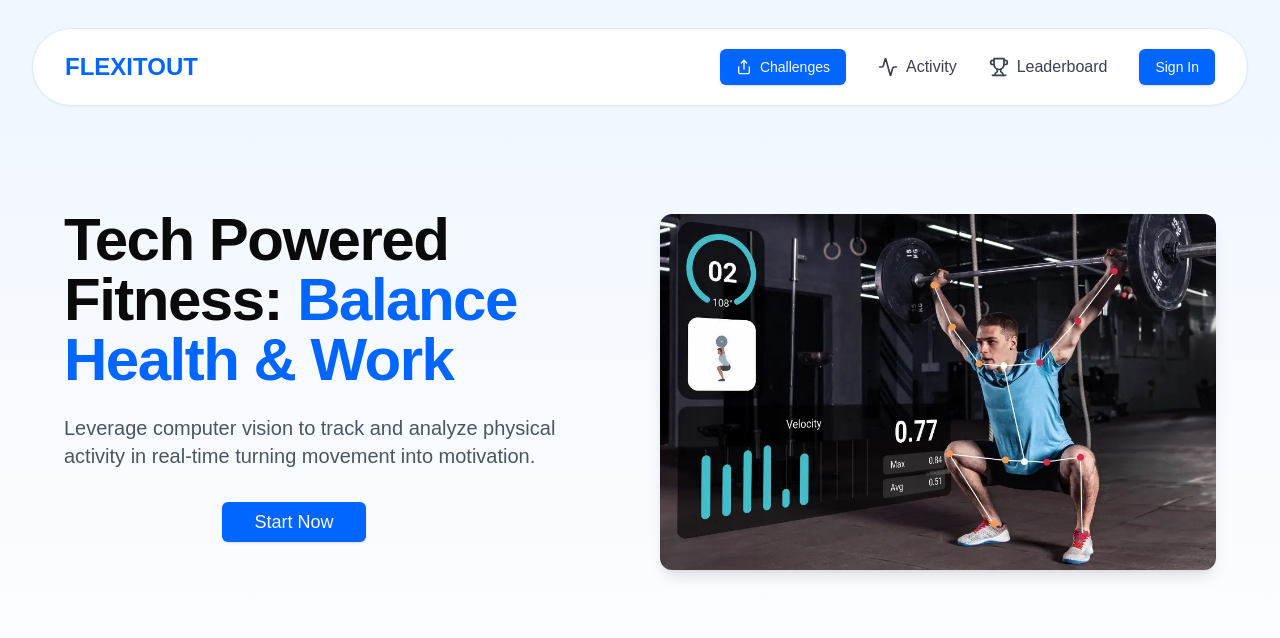
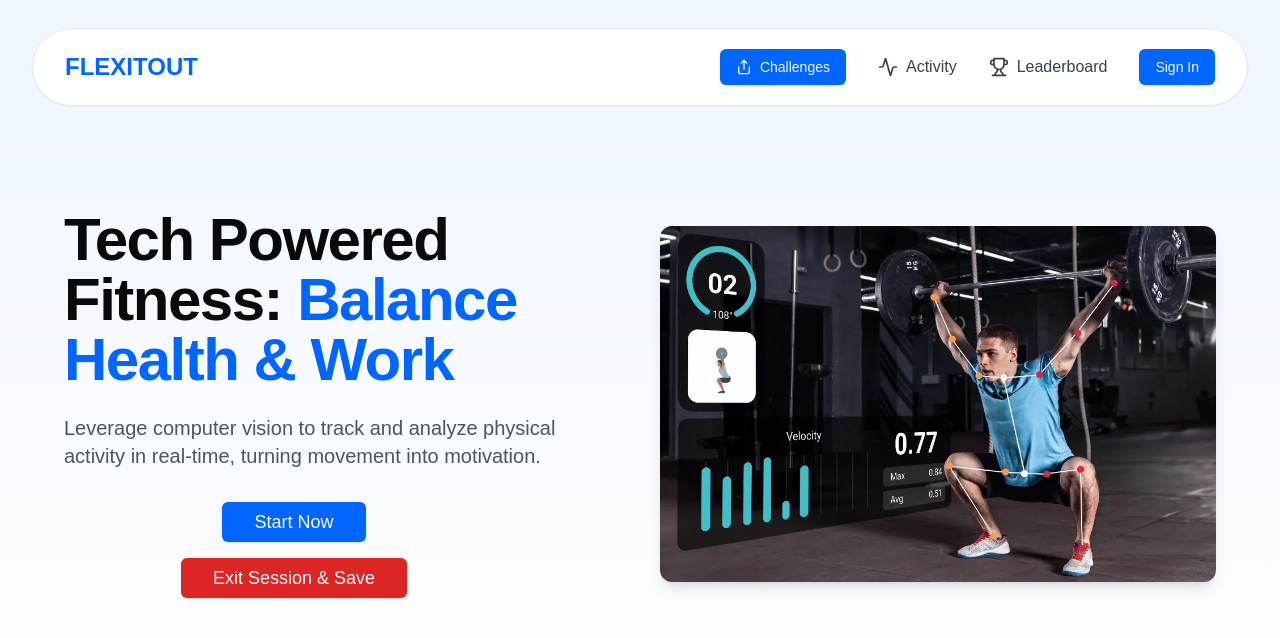
Before and after one commit to Lalitmax/flex-it-out, a Next.js app in the folder client/: page / in a window 1280 px wide. Shown: the top 638 px of the page. Built offline with nearby package versions, Linux system fonts and the light colour scheme.

Commit message:
adding exit session section

```diff
--- a/client/src/app/components/Hero.jsx
+++ b/client/src/app/components/Hero.jsx
@@ -1,32 +1,61 @@
-"use client"
+"use client";
 import Image from "next/image";
 import { Button } from "@/app/components/ui/button";
 import { useRouter } from "next/navigation"; // Import useRouter
+import axios from "axios";
 
 export default function Hero() {
-
   const router = useRouter(); // Initialize the router
 
-  const handleClick = () => {
+  const handleStart = () => {
     router.push("/pages/main"); // Navigate to /pages/main
+  };
+
+  const handleExitSession = async () => {
+    try {
+      const response = await axios.get(
+        "http://localhost:5000/api/v1/user/saveExerciseSession",
+        { withCredentials: true }
+      );
+      if (response.data.success) {
+        alert("Session saved successfully!");
+      } else {
+        alert("Failed to save session.");
+      }
+    } catch (error) {
+      console.error("Error saving session:", error);
+      alert("Error saving session.");
+    }
   };
 
   return (
     <main className="px-4 py-16 md:py-24 lg:py-28">
       <div className="max-w-6xl gap-10 mx-auto flex flex-col-reverse md:flex-row items-center justify-between">
         {/* Left Side - Text Content */}
-        <div className="md:w-1/2 text-center md:text-left ">
+        <div className="md:w-1/2 text-center md:text-left">
           <h1 className="text-4xl md:text-5xl lg:text-6xl font-bold tracking-tight mb-6">
-            Tech Powered Fitness: <span className="text-[#0066FF]">Balance Health & Work</span>
+            Tech Powered Fitness:{" "}
+            <span className="text-[#0066FF]">Balance Health & Work</span>
           </h1>
 
           <p className="text-gray-600 text-lg md:text-xl mb-8 pr-5">
-            Leverage computer vision to track and analyze physical activity in real-time turning movement into motivation.
+            Leverage computer vision to track and analyze physical activity in
+            real-time, turning movement into motivation.
           </p>
 
-          <div className="text-center mb-8 md:pr-24">
-            <Button onClick={handleClick} size="lg" className="text-lg px-8">
+          <div className="text-center mb-4 md:pr-24">
+            <Button onClick={handleStart} size="lg" className="text-lg px-8">
               Start Now
+            </Button>
+          </div>
+
+          <div className="text-center md:pr-24">
+            <Button
+              onClick={handleExitSession}
+              size="lg"
+              className="text-lg px-8 bg-red-600 hover:bg-red-700"
+            >
+              Exit Session & Save
             </Button>
           </div>
         </div>
@@ -41,7 +70,6 @@ export default function Hero() {
             className="rounded-xl shadow-lg"
           />
         </div>
-
       </div>
     </main>
   );
```
